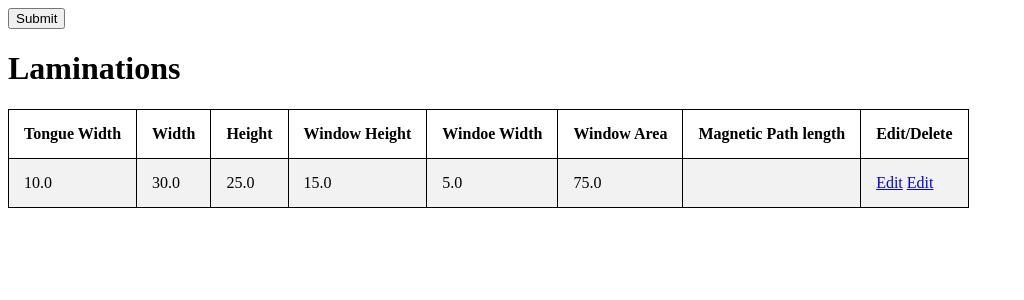
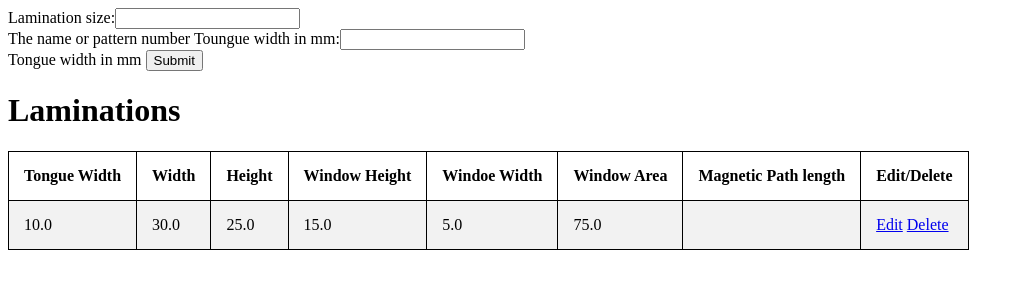
Before and after one commit to mpegjohn/primaryWindingsCalculator, a Django app: page /designer/laminations/ in a window 1280 px wide. Shown: the top 300 px of the page, without its empty margins (0-1024 px from the left). Run offline with Django 3.2, Linux system fonts and the light colour scheme; tables that the repository leaves empty hold one stand-in row (values such as "Sample post").

Commit message:
lams create working

```diff
--- a/windingCalculator/designer/forms.py
+++ b/windingCalculator/designer/forms.py
@@ -5,4 +5,5 @@ class WireSizeForm(forms.Form):
     length = forms.FloatField(label="Length in m", help_text="Enter the length in metres")
 
 class LamForm(forms.Form):
-    pass
+    size = forms.CharField(max_length=20, label="Lamination size", help_text="The name or pattern number")
+    tongue_width = forms.FloatField(label="Toungue width in mm", help_text="Tongue width in mm")
--- a/windingCalculator/designer/templates/designer/laminations.html
+++ b/windingCalculator/designer/templates/designer/laminations.html
@@ -31,7 +31,7 @@
             <td>{{ lamination.mag_path }}</td>
             <td>
                 <a href="/edit{{ laminations.id }}">Edit</a>
-                <a href="/delete{{ laminations.id }}">Edit</a>
+                <a href="/delete{{ laminations.id }}"> Delete</a>
             </td>
         </tr>
         {% endfor %}
--- a/windingCalculator/designer/views.py
+++ b/windingCalculator/designer/views.py
@@ -14,7 +14,7 @@ from django.http import HttpResponse
 from .models import Wire
 from .forms import WireSizeForm
 from .models import Lamination
-
+from .forms import  LamForm
 
 
 def index(request):
@@ -73,8 +73,16 @@ def wire_size(request):
         return render(request, 'designer/wire_size.html', context)
 
 def laminations(request):
+    laminations = Lamination.objects.all()
 
-    laminations = Lamination.objects.all()
+    form = LamForm()
+
+    if request.method == 'POST':
+        form = LamForm(request.POST)
+
+        if form.is_valid():
+            lamination = Lamination(lam_size=form.cleaned_data['size'], tongue_width =form.cleaned_data['tongue_width'])
+            lamination.save()
 
     for lamination in laminations:
         lamination.width = lamination.calc_width()
@@ -83,7 +91,7 @@ def laminations(request):
         lamination.window_width = lamination.calc_window_width()
         lamination.window_area = lamination.calc_window_area()
 
-    context = {'laminations':laminations}
+    context = {'laminations':laminations, 'form':form}
 
     return render(request, 'designer/laminations.html', context)
 
```
